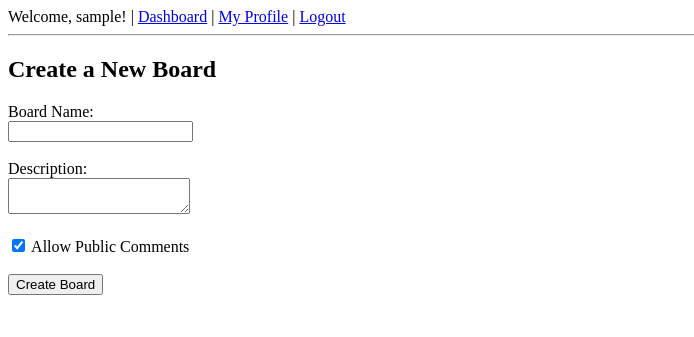
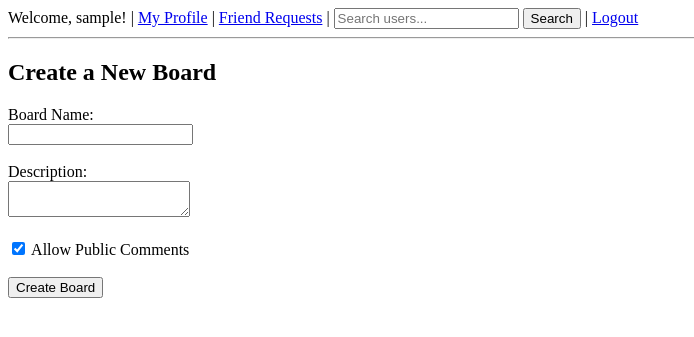
Before and after one commit to abg0148/PinterestClone, a Flask app: page /boards/create in a window 1280 px wide. Shown: the top 337 px of the page, without its empty margins (0-694 px from the left). Run offline with Flask 3, Linux system fonts and the light colour scheme; the visitor is signed in with stand-in values (Sample User, id 1); data comes from the database, SQL or seed files in the repository.

```diff
--- a/app/templates/base.html
+++ b/app/templates/base.html
@@ -8,8 +8,21 @@
     <nav>
         {% if current_user.is_authenticated %}
             <span>Welcome, {{ current_user.username }}!</span> |
-            <a href="{{ url_for('dashboard.dashboard') }}">Dashboard</a> |
-            <a href="{{ url_for('profile.profile') }}">My Profile</a> |
+
+            {% if request.endpoint and request.endpoint.startswith('profile.') %}
+                <!-- Profile page navbar -->
+                <a href="{{ url_for('dashboard.dashboard') }}">Dashboard</a> |
+                <a href="{{ url_for('profile.edit_profile', user_id=current_user.id) }}">Edit Profile</a> |
+            {% else %}
+                <!-- Dashboard page navbar -->
+                <a href="{{ url_for('profile.profile_redirect') }}">My Profile</a> |
+                <a href="{{ url_for('friends.list_request') }}">Friend Requests</a> |
+                <form method="POST" action="{{ url_for('friends.search_user')}}" style="display: inline;">
+                    <input type="text" name="identifier" placeholder="Search users..." required>
+                    <button type="submit">Search</button>
+                </form> |
+            {% endif %}
+
             <a href="{{ url_for('auth.logout') }}">Logout</a>
         {% else %}
             <a href="{{ url_for('auth.login') }}">Login</a> |
```
